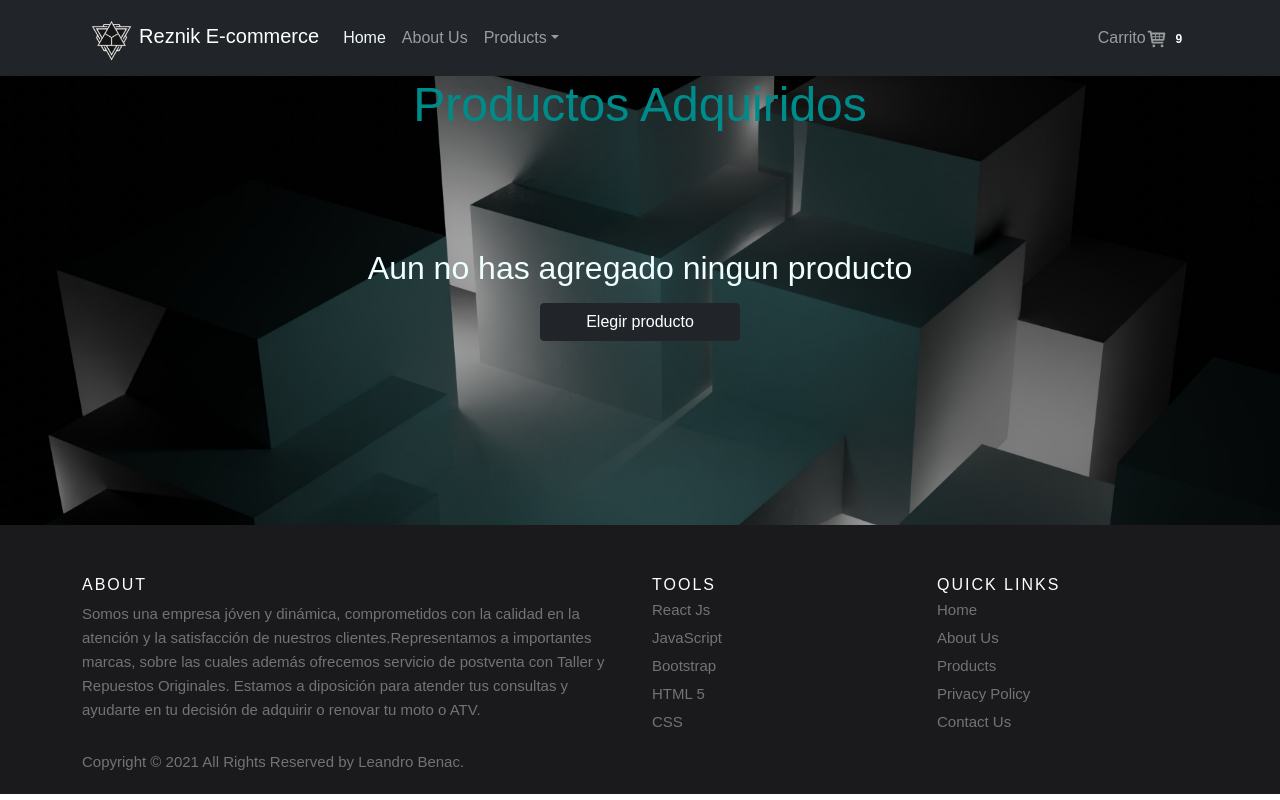
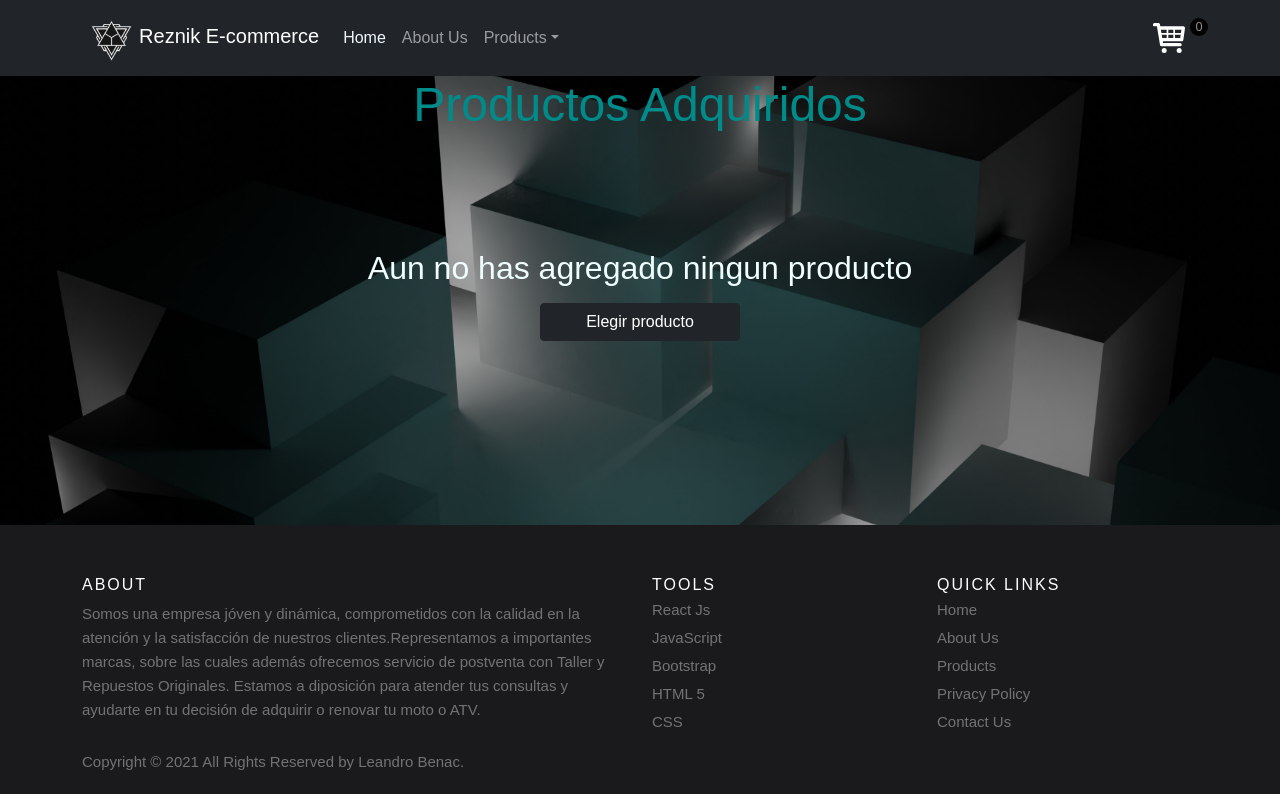
Before and after one commit to leanbenac/ReactProyect, a React (Create React App) app: page /cart in a window 1280 px wide. Built offline with nearby package versions, Linux system fonts and the light colour scheme.

Commit message:
funciones cart

```diff
--- a/src/App.jsx
+++ b/src/App.jsx
@@ -30,7 +30,7 @@ function App() {
                   <Products />
                   </Route>
 
-                  <Route exact path="/home" >
+                  <Route exact path="/" >
                     <Home />
                   </Route>
 
--- a/src/Context/CartContext.jsx
+++ b/src/Context/CartContext.jsx
@@ -12,24 +12,37 @@ function CartContextProvider ({children}){
         setCartList([...cartList, item]);
     }
 
+    const [qBuy, setqBuy] = useState(0);
+
+    const addCart = (qty) => {
+        setqBuy (qBuy+qty)
+    }
     // para limpiar items del carrito
     function clearCart(){
         setCartList ([])
+        setqBuy(0)
     }
 
-    const removeToCart = (id) => setCartList(cartList.filter(item => item.id === id))
+    const clearItem = (id) => {
+        let item = cartList.find(item => item.item.id === id);
+        let index = cartList.indexOf(item);
+        cartList.splice(index,1);
+        setqBuy (qBuy-item.cantidad)
+        setCartList([...cartList])
+    }
 
-    console.log();
 
     return(
-        <CartContext.Provider value= {{
+        <CartContext.Provider value={{
             cartList,
             addItem,
             clearCart,
-            removeToCart,
+            addCart,
+            qBuy,
+            clearItem,
         }}>
             {children}
-        </CartContext.Provider >
+        </CartContext.Provider>
     )
 }
 
--- a/src/components/Badge/Badge.jsx
+++ /dev/null
@@ -1,11 +0,0 @@
-import React from 'react';
-import { Badge } from "react-bootstrap";
-
-const badge = () => {
-
-    return(
-        <Badge bg="secondary" >9</Badge>
-    );
-}
-
-export default badge;
--- a/src/components/Cart/Cart.css
+++ b/src/components/Cart/Cart.css
@@ -9,7 +9,7 @@
     list-style: none;
     margin-top: 10px;
     color:azure;
-    font-size: 2rem;
+    font-size: 1.5rem;
     text-align: center;
 }
 
@@ -18,8 +18,15 @@
     margin-top: 120px;
     margin-bottom: 180px;
 }
+
 .btnCart__title{
     margin-top: 115px;
     color: azure;
     font-size: 2rem;
 }
+
+.total{
+    font-size: 2rem;
+    color: azure;
+    margin-left: 150px;
+}
--- a/src/components/Cart/Cart.jsx
+++ b/src/components/Cart/Cart.jsx
@@ -4,12 +4,29 @@ import "../Cart/Cart.css";
 
 const Cart = (id) => {
 
-    const {cartList, clearCart, removeToCart} = useCartContext();
-    console.log(removeToCart);
-    var cartMessage = true;
+    const {cartList, clearCart, clearItem} = useCartContext();
 
+    const pxq = (a,b) => {
+        return a*b
+    }
+    let total = 0;
+
+    const totalPxQ = (a, b) => {
+        let sum = a*b;
+        total = total + sum;
+        return total
+    }
+
+    total = cartList.map((item=> (totalPxQ(item.cantidad,item.item.precio))))
+    /* verdadera cuando el carrito está vacío o
+    falsa cuando tiene algun producto dentro*/
+    let cartMessage = true;
     if(cartList.length>0){
         cartMessage = false;
+    }
+
+    const finishBuy = () => {
+        alert(`Gracias por adquirir nuestro productos`);
     }
 
     return (
@@ -25,18 +42,25 @@ const Cart = (id) => {
                     :
                     <div>
                         <ul>
-                            {cartList.map(item => <li key={item.id} className="produc__add">{item.item.nombre} {item.item.modelo}
-                            <button onClick={()=>removeToCart(id)} className="btn btn-info  m-1">X</button></li>)}
-
+                            {cartList.map(item =>
+                            <li key={item.id} className="produc__add">
+                                Marca: {item.item.nombre} <br></br>
+                                Modelo: {item.item.modelo} <br></br>
+                                Cantidad: {item.cantidad} <br></br>
+                                Precio: $ {item.precio} <br></br>
+                                Total: ${pxq(item.cantidad,item.item.precio)} <br></br>
+                            <button onClick={()=>clearItem(item.item.id)} className="btn btn-info  m-1"> X </button></li>
+                            )}
                         </ul>
+                        <h3 className="total">Total Carrito: $ {total[total.length-1]} </h3>
                         <div className="btnCart">
-                            <Link to="/products"><button  className="btn btn-dark botonAgregar m-1">Seguir Comprando</button></Link>
                             <button onClick={()=>clearCart()} className="btn btn-dark botonAgregar m-1">Vaciar Carrito</button>
+                            <button onClick={()=>finishBuy()} className="btn btn-dark botonAgregar m-1">Finalizar Compra</button>
                         </div>
                     </div>
                 }
             </div>
-            </section>
+        </section>
     )
 }
 
--- a/src/components/CartWidget/CartWidget.css
+++ b/src/components/CartWidget/CartWidget.css
@@ -1,7 +1,23 @@
 .carrito{
-    font-size: 22px;
+    font-size: 2rem;
 }
 .carrito:hover{
     color: aqua;
 
 }
+
+.qty-display {
+    display: inline-block;
+    width: 18px;
+    height: 18px;
+    background-color: rgb(0, 0, 0);
+    border-radius: 50%;
+    font-size: 0.8rem;
+    position: absolute;
+    text-align: center;
+    line-height: 17px;
+}
+
+.qty-display:hover {
+    color: aqua;
+}
--- a/src/components/CartWidget/CartWidget.jsx
+++ b/src/components/CartWidget/CartWidget.jsx
@@ -1,12 +1,22 @@
 import React from 'react';
+import { TiShoppingCart } from "react-icons/ti";
+import { useCartContext } from '../../Context/CartContext';
+
 import "./CartWidget.css";
-import { TiShoppingCart } from "react-icons/ti";
+
 
 
 const CartWidget = () => {
+
+    const {qBuy} = useCartContext();
+
     return(
 
-        <TiShoppingCart className="carrito"/>
+        <div>
+            <TiShoppingCart size={40}  color="white" className="carrito"/>
+            <div className="qty-display">{qBuy}</div>
+        </div>
+
 
     );
 }
--- a/src/components/Navbar/Navbar.jsx
+++ b/src/components/Navbar/Navbar.jsx
@@ -3,8 +3,8 @@ import Navbar from 'react-bootstrap/Navbar'
 import { Container ,Nav , NavDropdown} from 'react-bootstrap'
 import { Link } from 'react-router-dom';
 import CartWidget from '../CartWidget/CartWidget'
-import Badge from '../Badge/Badge'
 import logo from '../../img/logo.png'
+
 import '../Navbar/Navbar.css';
 
 
@@ -27,7 +27,7 @@ const NavBar = () => {
                 </NavDropdown>
                 </Nav>
                 <Nav>
-                <Nav.Link href="#deets">Carrito<CartWidget /><Badge /></Nav.Link>
+                <Nav.Link href="#deets"><CartWidget /></Nav.Link>
                 </Nav>
             </Navbar.Collapse>
             </Container>
```
